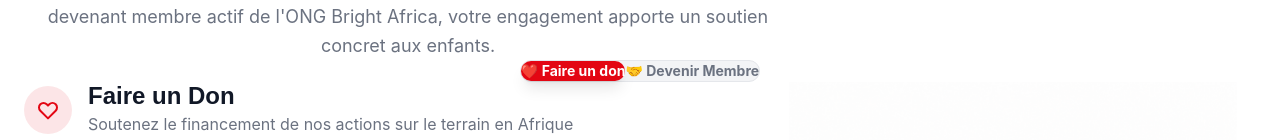
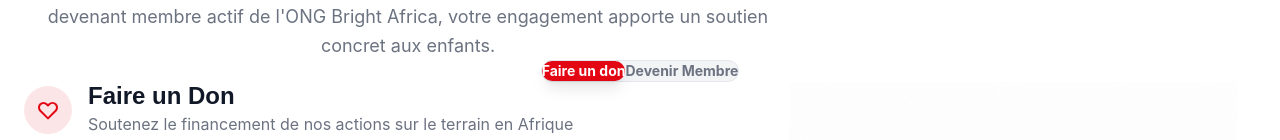
Before and after one commit to brigthafrica-hue/brightafrica, a React (Vite) app in the folder frontend/: page /act in a window 1280 px wide. Shown: the part 235-375 px from the top of the page. Built offline with nearby package versions, Linux system fonts and the light colour scheme; no server answers.

Commit message:
style: remove icons from ActWithUs buttons and default password hint from AdminLogin

```diff
--- a/frontend/src/pages/ActWithUs.tsx
+++ b/frontend/src/pages/ActWithUs.tsx
@@ -127,7 +127,7 @@ export default function ActWithUs() {
                 activeTab === 'donate' ? 'bg-ba-red text-white shadow-lg' : 'text-ba-text-secondary hover:text-ba-red'
               }`}
             >
-              ❤️ Faire un don
+              Faire un don
             </button>
             <button
               onClick={() => { setActiveTab('membership'); setStatusMsg(null); }}
@@ -135,7 +135,7 @@ export default function ActWithUs() {
                 activeTab === 'membership' ? 'bg-ba-green text-white shadow-lg' : 'text-ba-text-secondary hover:text-ba-green'
               }`}
             >
-              🤝 Devenir Membre
+              Devenir Membre
             </button>
           </div>
         </div>
--- a/frontend/src/pages/admin/AdminLogin.tsx
+++ b/frontend/src/pages/admin/AdminLogin.tsx
@@ -115,10 +115,6 @@ export default function AdminLogin() {
             )}
           </button>
         </form>
-
-        <p style={{ fontSize: '0.75rem', color: '#64748B', textAlign: 'center', marginTop: '1.75rem' }}>
-          Mot de passe par défaut : <code style={{ background: '#F1F5F9', padding: '0.2rem 0.5rem', borderRadius: '4px', color: '#334155', fontWeight: 600 }}>BrightAfrica2026</code>
-        </p>
       </div>
     </div>
   );
```
